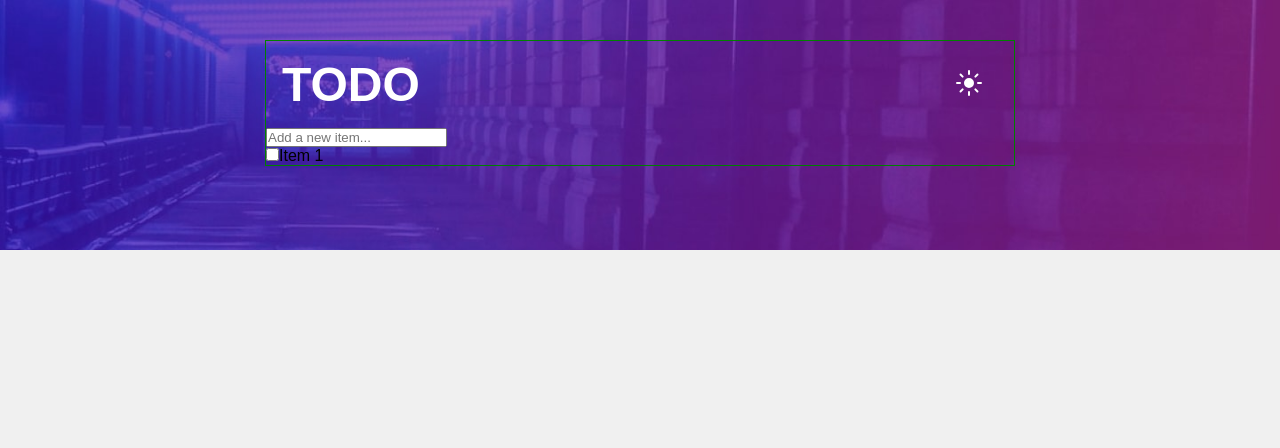
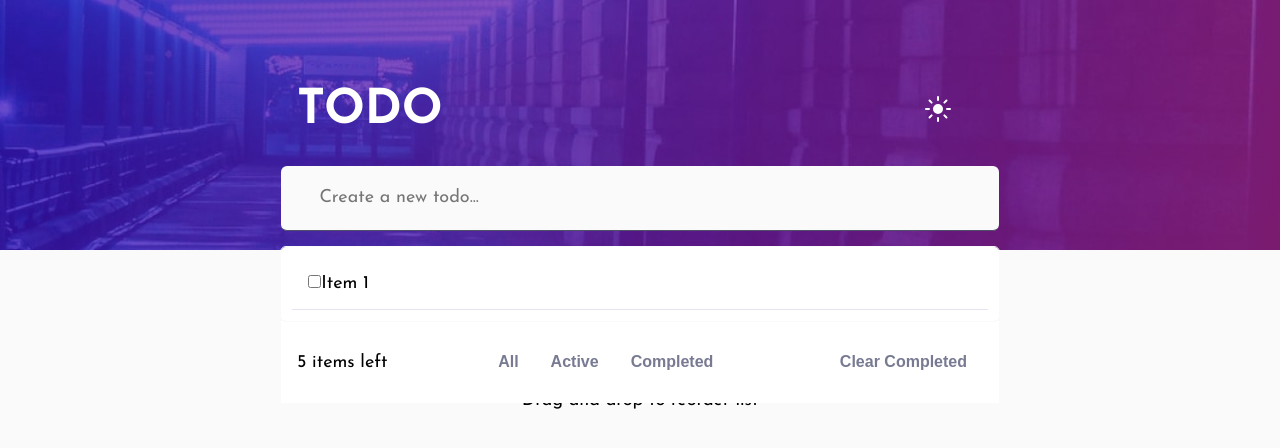
Before and after one commit to ioangheraszim/Todo-App, a React (Vite) app: page / in a window 1280 px wide. Shown: the top 448 px of the page. Built offline with nearby package versions, Linux system fonts and the light colour scheme.

Commit message:
finalizing styles, still have to do circle checkbox

```diff
--- a/index.html
+++ b/index.html
@@ -4,6 +4,9 @@
     <meta charset="UTF-8" />
     <meta name="viewport" content="width=device-width, initial-scale=1.0" />
     <link rel="icon" type="image/png" sizes="32x32" href="./src/assets/images/favicon-32x32.png">
+    <link rel="preconnect" href="https://fonts.googleapis.com">
+    <link rel="preconnect" href="https://fonts.gstatic.com" crossorigin>
+    <link href="https://fonts.googleapis.com/css2?family=Josefin+Sans:wght@400;700&display=swap" rel="stylesheet">
     <link rel="stylesheet" href="styles.css">
     <title>Todo App</title>
   </head>
--- a/src/App.jsx
+++ b/src/App.jsx
@@ -1,4 +1,5 @@
 import { useState } from 'react'
+
 function App() {
   return (
     <div class="container">
@@ -13,14 +14,37 @@ function App() {
             </div>
         </div>
         <div className="list-items">
-          <input type="text" class="input-field" placeholder="Add a new item..." />
-          <div class="todo-item">
-            <input type="checkbox" class="checkbox" />
-            <span>Item 1</span>
+          <div className='input-field'>
+            <input type="checkbox" />
+            <input className='item-input' type="text" class="input-field" placeholder="Create a new todo..." />
           </div>
+
+
+          <div className="items">
+            <div class="todo-item">
+              <input type="checkbox" />
+              <span>Item 1</span>
+            </div>
+          </div>
+
+          <div className='footer'>
+            <div className='left-side'>
+                <p>5 items left</p>
+            </div>
+            <div className='button-wrapper'>
+              <button>All</button>
+              <button>Active</button>
+              <button>Completed</button>
+            </div>
+            <div className='clear-button'>
+              <button className='clear-btn'>Clear Completed</button>
+            </div>
+          </div>
+
         </div>
 
       </div>
+      <p className="info-txt"> Drag and drop to reorder list </p>
     </div>
   )
 }
--- a/styles.css
+++ b/styles.css
@@ -1,3 +1,8 @@
+/* Colors */
+/* Primary Colors */
+/*Neutral Colors*/
+/* Light Theme */
+/* Dark Theme Colors */
 *, ::before, ::after {
   box-sizing: border-box;
   margin: 0;
@@ -8,7 +13,22 @@ body {
   margin: 0;
   padding: 0;
   font-family: Arial, sans-serif;
-  background-color: #f0f0f0;
+  font-size: 18px;
+  font-family: "Josefin Sans", sans-serif;
+}
+
+button {
+  border: none;
+  margin: 1rem;
+  background-color: transparent;
+  cursor: pointer;
+  font-weight: 700;
+  color: hsl(234, 11%, 52%);
+  font-size: 1rem;
+}
+
+button:hover {
+  color: hsl(220, 98%, 61%);
 }
 
 .container {
@@ -19,6 +39,7 @@ body {
   align-items: center;
   min-height: 100vh;
   flex-direction: column;
+  background-color: hsl(0, 0%, 98%);
 }
 .container .top-background {
   position: absolute;
@@ -33,7 +54,7 @@ body {
   position: absolute;
   top: 5%;
   width: 750px;
-  border: 1px solid green;
+  padding: 1rem;
 }
 .container .wrapper .header {
   display: flex;
@@ -53,4 +74,44 @@ body {
   padding: 8px 16px;
   border-radius: 5px;
   cursor: pointer;
+}
+.container .wrapper .list-items .input-field {
+  background-color: hsl(0, 0%, 98%);
+  padding: 0.7rem;
+  width: 100%;
+  border: none;
+  border-bottom: 1px solid hsl(233, 14%, 35%);
+  font-family: "Josefin Sans", sans-serif;
+  display: flex;
+  border-radius: 6px;
+}
+.container .wrapper .list-items .input-field input[type=text] {
+  margin-left: 1rem;
+  font-size: 18px;
+  border: none;
+  outline: none;
+}
+.container .wrapper .list-items .input-field input[type=checkbox] {
+  display: none;
+}
+.container .wrapper .list-items .items {
+  padding: 0.7rem;
+  margin-top: 1rem;
+  outline: 1px solid hsl(0, 0%, 98%);
+  border-radius: 5px;
+  background-color: #fff;
+}
+.container .wrapper .list-items .items .todo-item {
+  padding: 1rem;
+  border-bottom: 1px solid hsl(236, 33%, 92%);
+}
+.container .wrapper .list-items .footer {
+  display: flex;
+  justify-content: space-between;
+  align-items: center;
+  background-color: #fff;
+  padding: 1rem;
+}
+.container .wrapper .list-items .info-text {
+  text-align: center;
 }/*# sourceMappingURL=styles.css.map */
--- a/styles.scss
+++ b/styles.scss
@@ -1,3 +1,29 @@
+// Variables
+/* Colors */
+/* Primary Colors */
+
+$bright-blue: hsl(220, 98%, 61%);
+$check-background: linear-gradient hsl(192, 100%, 67%) to hsl(280, 87%, 65%);
+
+/*Neutral Colors*/
+
+/* Light Theme */
+
+$verylight-gray: hsl(0, 0%, 98%);
+$verylight-grayish: hsl(236, 33%, 92%);
+$lightgray-blue: hsl(233, 11%, 84%);
+$verydark-greyishblue: hsl(235, 19%, 35%);
+
+/* Dark Theme Colors */
+
+$verydark-blue:  hsl(235, 21%, 11%);
+$verydark-desaturated-blue: hsl(235, 24%, 19%);
+$light-grayish-blue: hsl(234, 39%, 85%);
+$light-grayish-blue-hover: hsl(236, 33%, 92%);
+$dark-grayish-blue:  hsl(234, 11%, 52%);
+$vd-grayish-blue: hsl(233, 14%, 35%);
+$vd-grayish-blue-b: hsl(237, 14%, 26%);
+
 *, ::before, ::after {
     box-sizing: border-box;
     margin: 0;
@@ -8,10 +34,25 @@ body {
     margin: 0;
     padding: 0;
     font-family: Arial, sans-serif;
-    background-color: #f0f0f0;
-  }
+    font-size: 18px;
+    font-family: 'Josefin Sans', sans-serif;
+}
 
-  .container {
+button {
+    border: none;
+    margin: 1rem;
+    background-color: transparent;
+    cursor: pointer;
+    font-weight: 700;
+    color: $dark-grayish-blue;
+    font-size: 1rem;
+}
+
+button:hover {
+    color:$bright-blue;
+}
+
+.container {
     position: relative;
     overflow: hidden;
     display: flex;
@@ -19,6 +60,7 @@ body {
     align-items: center;
     min-height: 100vh;
     flex-direction: column;
+    background-color: $verylight-gray;
 
     .top-background {
         position: absolute;
@@ -34,7 +76,7 @@ body {
         position: absolute;
         top: 5%;
         width: 750px;
-        border: 1px solid green;
+        padding: 1rem;
 
         .header {
             display: flex;
@@ -57,5 +99,59 @@ body {
                 cursor: pointer;
             }
         }
+
+        .list-items {
+
+            .input-field {
+                background-color: $verylight-gray;
+                padding: .7rem;
+                width: 100%;
+                border: none;
+                border-bottom: 1px solid $vd-grayish-blue;
+                font-family: 'Josefin Sans', sans-serif;
+                display: flex;
+                border-radius: 6px;
+
+                input[type="text"]{
+                    margin-left: 1rem;
+                    font-size: 18px;
+                    border: none;
+                    outline: none;
+                }
+
+                input[type="checkbox"]{
+                   display: none;
+                }
+            }
+
+            .items {
+                padding: .7rem;
+                margin-top: 1rem;
+                outline: 1px solid $verylight-gray;
+                border-radius: 5px;
+                background-color: #fff;
+
+                .todo-item {
+                    padding: 1rem;
+                    border-bottom: 1px solid $verylight-grayish;
+                }
+            }
+
+            .footer {
+                display: flex;
+                justify-content: space-between;
+                align-items: center;
+                background-color: #fff;
+                padding: 1rem;
+
+            }
+
+            .info-text {
+               text-align: center;
+            }
+
+
+        }
+
     }
 }
```
Also changed, not shown: 1 other file (tests, documents, lock files or other folders).
